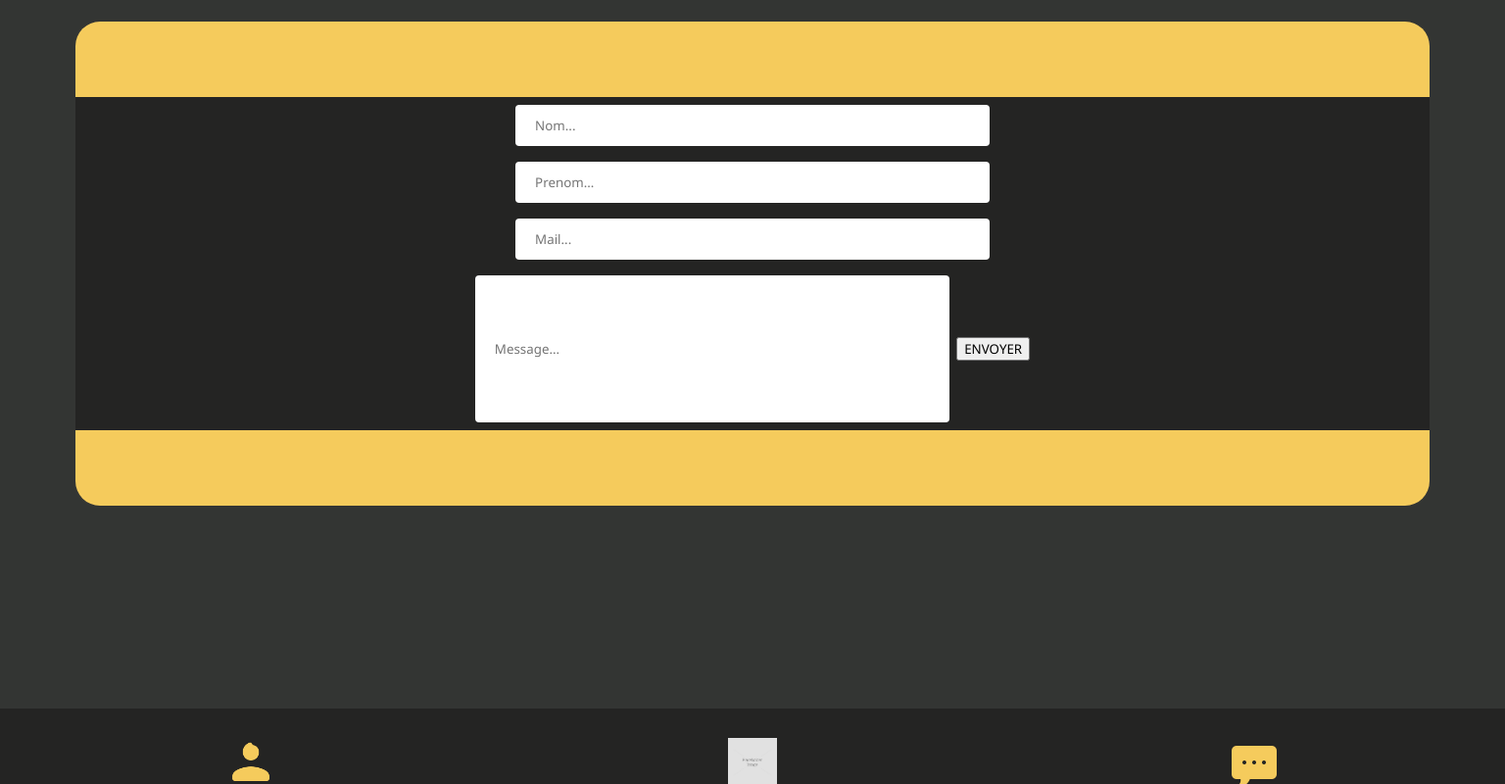
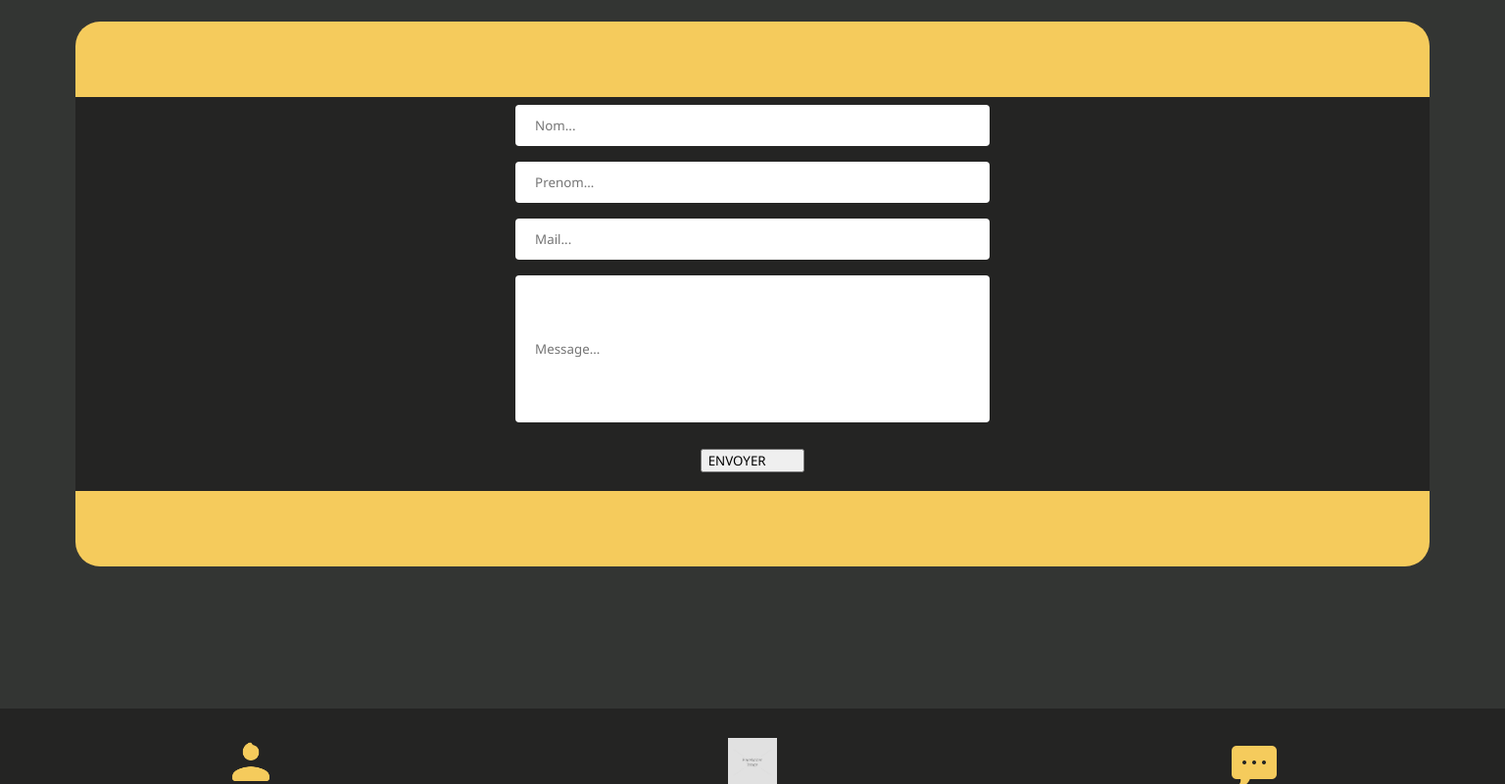
Before and after one commit to Loke-60000/htmlcss-test, a plain HTML site: page contact.html in a window 1536 px wide. Shown: the whole page at 98% size. Drawn offline with Linux system fonts and the light colour scheme.

Commit message:
its no use

```diff
--- a/styleForm.css
+++ b/styleForm.css
@@ -59,7 +59,11 @@
       }
 
       button {
-        margin: 5% 0% 5% 0%;
+        margin: 2%;
+        display: flex;
+        margin-left: auto;
+        margin-right: auto;
+        width: 8em
     }
 
       .message {
```
